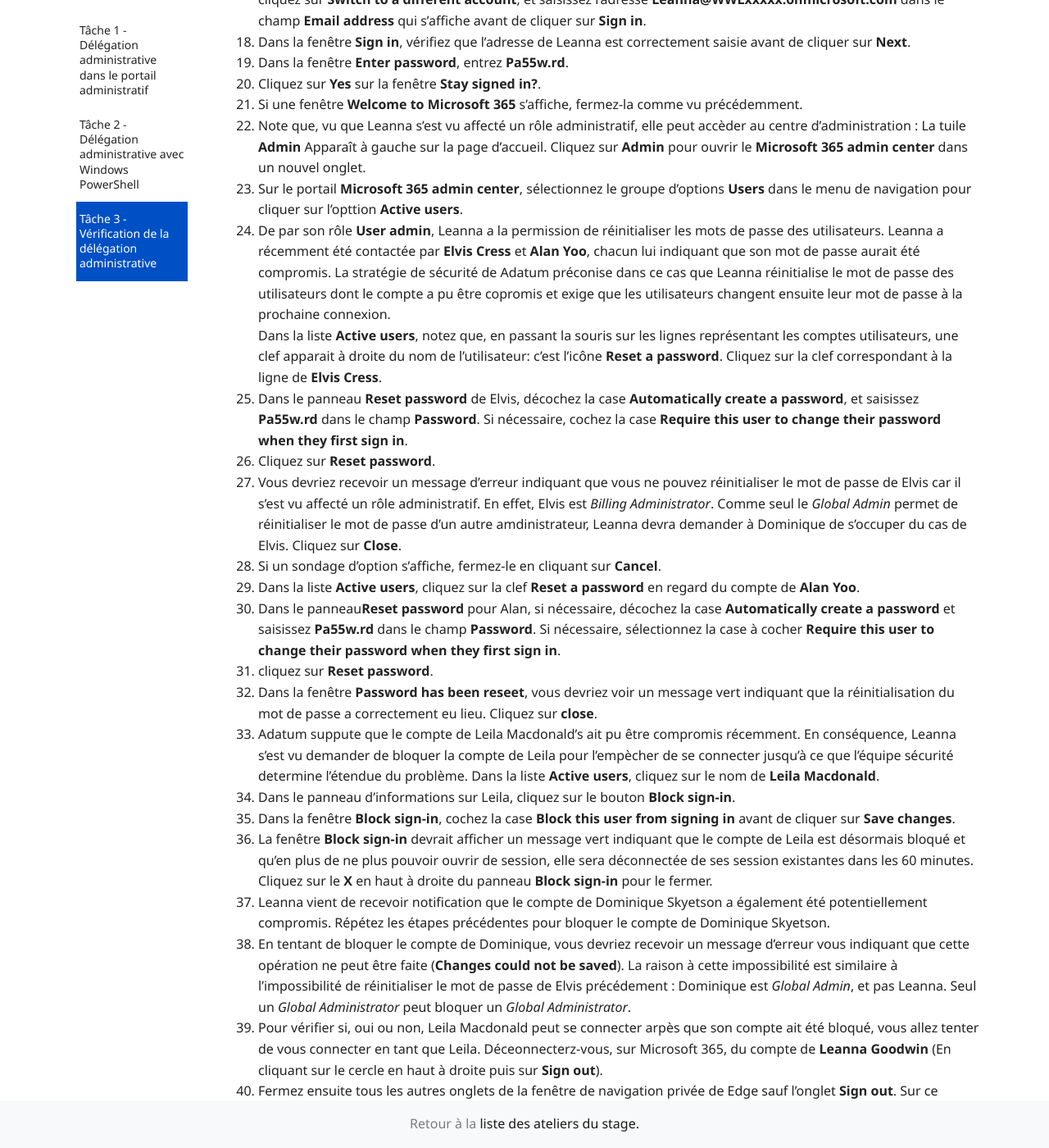
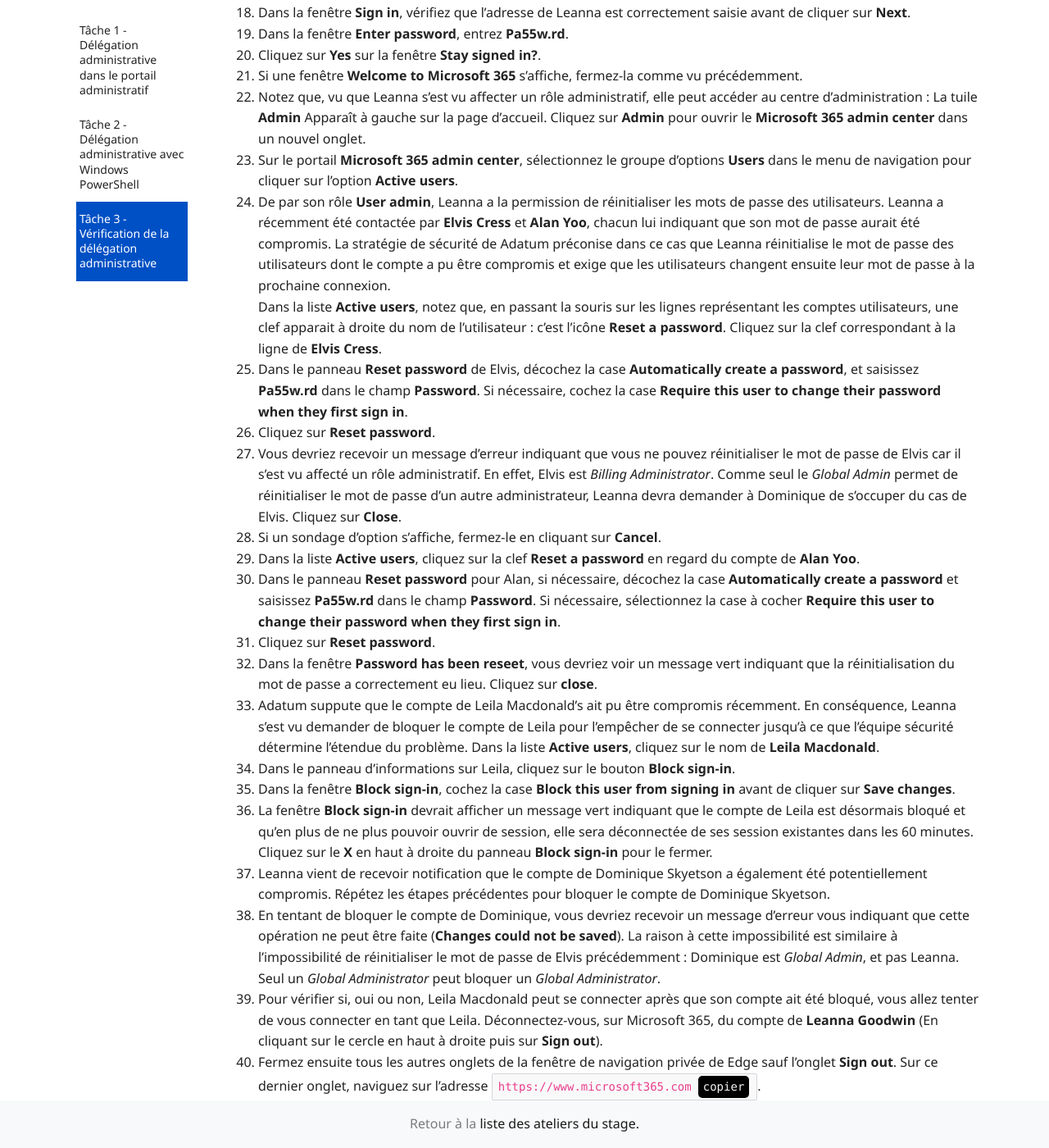
Before and after one commit to renaudwangler/ib-labs, a Jekyll site: the page built from msms030fr/lab2e5.md, in a window 1280 px wide and 1400 px high, scrolled down 3214 px. Shown: the whole window at 82% size. Built offline with Jekyll 4.4.1, drawn with Linux system fonts in a browser that asks for light colours; nearby versions of some CDN libraries; comment, search, counter and statistics services are not loaded; some of the changed text lies outside the part shown.

Commit message:
msms030fr-l2

````diff
--- a/msms030fr/lab2e5.md
+++ b/msms030fr/lab2e5.md
@@ -8,10 +8,13 @@ Dans cet exercice, en tant que Dominique Skyetson et pour le projet pilote Micro
 
 # Objectifs
 A la fin de cet exercice, vous aurez une meilleure connaissance de :
+- L'affectation de rôles administratifs par le centre d'administration
+- L'affectation de rôles avec Windows Powershell
+- L'interaction entre certains rôles administratifs
 
 ## Tâche 1 - Délégation administrative dans le portail administratif
-Connecté avec un compte *Global Admin*, vous allez commencer cet exercice par tester l'affectation de droits administratifs via le portial **Microsoft 365 Admin Center**.
-1. Vous devriez encore être connecté sur **LON-CL1** à l'issue du précéemier atelier. Le **Microsoft 365 admin center** devrait encore être resté ouvert dans votre navigateur et vous devriez y être connecté avec le compte *Dominique Skyetson*.
+Connecté avec un compte *Global Admin*, vous allez commencer cet exercice par tester l'affectation de droits administratifs via le portail **Microsoft 365 Admin Center**.
+1. Vous devriez encore être connecté sur **LON-CL1** à l'issue du précédent atelier. Le **Microsoft 365 admin center** devrait encore être resté ouvert dans votre navigateur et vous devriez y être connecté avec le compte *Dominique Skyetson*.
 1. Dans le portail **Microsoft 365 admin center**, dans le menu de navigation de gauche, ouvrez **Users** pour sélectionner **Active users**.
 1. Dans la liste **Active users**, cliquez sur le nom de **Elvis Cress**.
 1. Dans le panneau d'informations de Elvis Cress qui s'affiche, l'onglet **Account** est affiché par défaut. Descendez dans la section **Roles** pour cliquer sur **Manage roles**.
@@ -20,79 +23,78 @@ Connecté avec un compte *Global Admin*, vous allez commencer cet exercice par t
 1. Dans la liste complète des rôles qui apparait en dessous, dans la catégorie **Other**, cochez la case à gauche du rôle **Billing administrator**, aavnt de cliquer sur **Save changes**.
 1. Cliquez ensuite sur le **X** en haut à droite afin de fermer le panneau **Manage admin roles**. Vous êtes de retour sur la liste des utilisateurs.
 1. Répétez les étapes précédentes pour affecter le rôle **User Administrator** à **Leanna Goodwin**.(Ce rôle fait partie de la liste des rôles administratifs les plus utilisés, vous n'aurez pas besoin de cliquer sur **Show all by category**).
-1. Restez connecté sur la machine virtulle LON-CL1 pour la tâche suivante.
+1. Restez connecté sur la machine virtuelle LON-CL1 pour la tâche suivante.
 
 ## Tâche 2 - Délégation administrative avec Windows PowerShell
 Cette tâche est assez similaire à la précédente, mais vous allez la réaliser avec l'outillage Windows Powershell.
 1. Vous devriez être toujours connecté sur la machine virtuelle LON-CL1, avec l'outil **Administrator : Windows Powershell ISE** réduit dans la barre des tâches. Agrandissez en la fenêtre (ou relancez l'outil en administrateur si vous l'aviez fermé).
 1. Vous allez d'abord vous (re)connecter à l'environnement Microsoft 365 avec le module Microsoft Graph. Utilisez la commande suivante :
-1. You should begin by running the following command that connects your PowerShell session to the Microsoft Online Service:
 	```Connect-MgGraph -scopes user.Read.All,RoleManagement.ReadWrite.Directory``
-1. Dans la fenêtre **Sign in** qui apparaît, connectez vous avec le compte de Dominique Skyetson : **dom@WWLxxxxx.onmicrosoft.com** et son mot de passe (**ibForm@tion**).
-1. dans la fenêtre **Permission requested**, cochez la case **Consent on behalf of your organization** et cliquez sur **Accept**.
+1. Dans la fenêtre **Sign in** qui apparaît, connectez-vous avec le compte de Dominique Skyetson : **dom@WWLxxxxx.onmicrosoft.com** et son mot de passe (**ibForm@tion**).
+1. Dans la fenêtre **Permission requested**, cochez la case **Consent on behalf of your organization** et cliquez sur **Accept**.
 1. Pour voir tous les rôles diponibles, vous poubvez utiliser la commande suivante :
 	```Get-MgRoleManagementDirectoryRoleDefinition |Select-Object -Property DisplayName,Description | Out-GridView```
 1. Dominique souhaite affecter le rôle **Service support administrator** à **Nona Snider**. Pour ce faire, vous pouvez urtiliser la commande suivante :
 	```New-MgRoleManagementDirectoryRoleAssignment -DirectoryScopeId '/' -RoleDefinitionId (Get-MgRoleManagementDirectoryRoleDefinition | where DisplayName -eq 'Service support administrator').Id -PrincipalId (Get-MgUser -Search 'DisplayName:nona' -ConsistencyLevel eventual).Id```
 1. Vous souhaitez désormais vérifier quels utilisateurs se sont vu affecter quels rôles. Pour réaliser cette recherche en Powershell, vous pouvez utiliser la commande suivante :
 	```Get-MgRoleManagementDirectoryRoleAssignment -Filter "roleDefinitionId eq '$((Get-MgRoleManagementDirectoryRoleDefinition |Select-Object -Property DisplayName,Description,Id | Out-GridView -PassThru).Id)'" | ForEach-Object {Get-MgUser -UserId $_.PrincipalId -ErrorAction SilentlyContinue}```
-1. Dans la fenêtre affichant la liste des rôles, sélectionnez la ligne **Service Support Administrator** (Vous pouvez cliquer sur le tire de colonne **DisplayName** pour en trier le contenu) et cliquez sur **OK**.
+1. Dans la fenêtre affichant la liste des rôles, sélectionnez la ligne **Service Support Administrator** (Vous pouvez cliquer sur le titre de colonne **DisplayName** pour en trier le contenu) et cliquez sur **OK**.
 1. Vérifiez que le compte de **Nona Snider** est dans la liste des utilisateurs a qui le rôle **Service support administrator** A été affecté.
 	>**Note :** Vous pouvez utiliser la même commande pour vérifier les utilisateurs à qui a été affecté le rôle **Billing Administrator**. Vous devriez ainsi pouvoir retrouver le compte de **Elvis Cress**.
 1. Laissez l'outil **Windows Powershell ISE** ouvert pour d'autres opération dans la suite des ateliers, vous pouvez le réduire en icône dans la barre des tâches.
 
 ## Tâche 3 - Vérification de la délégation administrative
-Dans cette tâche, Dominique va vérifier la délégation administrative mise en oeuvre précédemment, concernant les utilisateurs Allan Yoo et Leanna Goodwin. En se connectant sur le portail 365 avec le compte de chacun, il sera possible de confirmer les opérations administratives disponibe à ces administrateurs. Au final, en tant que Leanna Goodwin, récemment promue au rand d'administratrice des utilisateurs de Adatum, vous réaliserez quelques opérations de maintenance des utilisateurs, comme réinitialiser les mots de passe ou bloquer un compte utilisateur.
-1. Vous devriez encore être connecté sur **LON-CL1** à l'issue du précéemier atelier. Le **Microsoft 365 admin center** devrait encore être resté ouvert dans votre navigateur et vous devriez y être connecté avec le compte *Dominique Skyetson*.
+Dans cette tâche, Dominique va vérifier la délégation administrative mise en oeuvre précédemment, concernant les utilisateurs Allan Yoo et Leanna Goodwin. En se connectant sur le portail 365 avec le compte de chacun, il sera possible de confirmer les opérations administratives disponibles à ces administrateurs. Au final, en tant que Leanna Goodwin, récemment promue au rang d'administratrice des utilisateurs de Adatum, vous réaliserez quelques opérations de maintenance des utilisateurs, comme réinitialiser les mots de passe ou bloquer un compte utilisateur.
+1. Vous devriez encore être connecté sur **LON-CL1** à l'issue du précédent atelier. Le **Microsoft 365 admin center** devrait encore être resté ouvert dans votre navigateur et vous devriez y être connecté avec le compte *Dominique Skyetson*.
 1. Dans le portail **Microsoft 365 admin center**, dans le menu de navigation de gauche, ouvrez **Users** pour sélectionner **Active users**.
 1. Dans la liste **Active users**, cliquez sur le nom de **Alan Yoo**.
 1. Dans le panneau d'informations sur **Alan Yoo**, l'onglet **Account** est affiché par défaut. Sous la section **Roles**, vous devriez voir que Alan est un simple utilisateur de la solution : **No administrator access**. Cliquez sur le **X** en haut à droite pour fermer le panneau d'informations sur Alan.
 1. Dans la liste **Active users**, cliquez sur **Leanna Goodwin**.
-1. Dans le panneau d'informations sur **Leanna Goodwin**, l'onglet **Account** est affiché par défaut. Sous la section **Roles**, vous devriez voir que Leanna adminsitratrice des utilisateurs : **User Administrator**. Cliquez sur le **X** en haut à droite pour fermer le panneau d'informations de Leanna.
-1. Utilisez le menu en haut à droite de votre navigateur **Edge** pour ouvrir une nouvelle fenêtre de navigation privée (**New InPrivate window).
+1. Dans le panneau d'informations sur **Leanna Goodwin**, l'onglet **Account** est affiché par défaut. Sous la section **Roles**, vous devriez voir que Leanna administratrice des utilisateurs : **User Administrator**. Cliquez sur le **X** en haut à droite pour fermer le panneau d'informations de Leanna.
+1. Utilisez le menu en haut à droite de votre navigateur **Edge** pour ouvrir une nouvelle fenêtre de navigation privée (**New InPrivate window**).
 1. Dans cette nouvelle fenêtre privée, saisissez l'adresse ```https://www.microsoft365.com``` pour vous rendre sur le portail Microsoft 365.
 1. Vous allez commencer par vous connecter avec le compte de **Alan Yoo**. Cliquez sur **Sign In**
 1. Dans la fenêtre **Sign-in**, entrez **Alan@WWLxxxxx.onmicrosoft.com** (remplacez bien par votre préfixe de tenant).
 1. Dans la fenêtre **Enter password**, tapez **Pa55w.rd****.
-1. Dans la fenêtre **Update your pasword**, changez le mot de passe de Alan comme déjà vu prédemment de **Pa55w.rd** vers **ibForm@tion**.
+1. Dans la fenêtre **Update your pasword**, changez le mot de passe de Alan comme déjà vu précédemment de **Pa55w.rd** vers **ibForm@tion**.
 1. Dans la fenêtre **Stay signed in?**, cliquez sur **Yes**.
 1. Si une fenêtre **Welcome to Microsoft 365** apparait, cliquez deux fois sur la flèche de droite pour pouvoir la fermer.
 1. Notez que sur la page d'accueil de **Microsoft 365**, Alan n'a pas d'option **Admin** pour ouvrir le portail d'administration.
-	Vous venez donc de vérifier que Alan ne peut accèder au **Microsoft 365 admin center** puisqu'il ne s'est vu affecter aucun rôle administratif.
-1. Dans **Microsoft Edge**, en haut à droite de la page, cliquez sur l'icone utilisateur de **Alan Yoo** (Le cercle contenant ses initiales **AY**), et cliquez sur **Sign out.**
+	Vous venez donc de vérifier que Alan ne peut accéder au **Microsoft 365 admin center** puisqu'il ne s'est vu affecter aucun rôle administratif.
+1. Dans **Microsoft Edge**, en haut à droite de la page, cliquez sur l'icône utilisateur de **Alan Yoo** (Le cercle contenant ses initiales **AY**), et cliquez sur **Sign out.**
 1. Vous allez désormais vous connecter avec le compte de **Leanna Goodwin**. Dans votre page actuelle sur **Edge** en navigation privée, vous devriez être face à un message indiquant **Alan, you're signed out now**. Sur cette page, cliquez sur **Switch to a different account**, et saisissez l'adresse **Leanna@WWLxxxxx.onmicrosoft.com** dans le champ **Email address** qui s'affiche avant de cliquer sur **Sign in**.
 1. Dans la fenêtre **Sign in**, vérifiez que l'adresse de Leanna est correctement saisie avant de cliquer sur **Next**.
 1. Dans la fenêtre **Enter password**, entrez **Pa55w.rd**.
 1. Cliquez sur **Yes** sur la fenêtre **Stay signed in?**.
 1. Si une fenêtre **Welcome to Microsoft 365** s'affiche, fermez-la comme vu précédemment.
-1. Note que, vu que Leanna s'est vu affecté un rôle administratif, elle peut accèder au centre d'administration : La tuile **Admin** Apparaît à gauche sur la page d'accueil. Cliquez sur **Admin** pour ouvrir le **Microsoft 365 admin center** dans un nouvel onglet.
-1. Sur le portail **Microsoft 365 admin center**, sélectionnez le groupe d'options **Users** dans le menu de navigation pour cliquer sur l'opttion **Active users**.
-1. De par son rôle **User admin**, Leanna a la permission de réinitialiser les mots de passe des utilisateurs. Leanna a récemment été contactée par **Elvis Cress** et **Alan Yoo**, chacun lui indiquant que son mot de passe aurait été compromis. La stratégie de sécurité de Adatum préconise dans ce cas que Leanna réinitialise le mot de passe des utilisateurs dont le compte a pu être copromis et exige que les utilisateurs changent ensuite leur mot de passe à la prochaine connexion.
-Dans la liste **Active users**, notez que, en passant la souris sur les lignes représentant les comptes utilisateurs, une clef apparait à droite du nom de l'utilisateur: c'est l'icône **Reset a password**. Cliquez sur la clef correspondant à la ligne de  **Elvis Cress**.
+1. Notez que, vu que Leanna s'est vu affecter un rôle administratif, elle peut accéder au centre d'administration : La tuile **Admin** Apparaît à gauche sur la page d'accueil. Cliquez sur **Admin** pour ouvrir le **Microsoft 365 admin center** dans un nouvel onglet.
+1. Sur le portail **Microsoft 365 admin center**, sélectionnez le groupe d'options **Users** dans le menu de navigation pour cliquer sur l'option **Active users**.
+1. De par son rôle **User admin**, Leanna a la permission de réinitialiser les mots de passe des utilisateurs. Leanna a récemment été contactée par **Elvis Cress** et **Alan Yoo**, chacun lui indiquant que son mot de passe aurait été compromis. La stratégie de sécurité de Adatum préconise dans ce cas que Leanna réinitialise le mot de passe des utilisateurs dont le compte a pu être compromis et exige que les utilisateurs changent ensuite leur mot de passe à la prochaine connexion.
+Dans la liste **Active users**, notez que, en passant la souris sur les lignes représentant les comptes utilisateurs, une clef apparait à droite du nom de l'utilisateur : c'est l'icône **Reset a password**. Cliquez sur la clef correspondant à la ligne de  **Elvis Cress**.
 1. Dans le panneau **Reset password** de Elvis, décochez la case **Automatically create a password**, et saisissez **Pa55w.rd** dans le champ **Password**. Si nécessaire, cochez la case **Require this user to change their password when they first sign in**.
 1. Cliquez sur **Reset password**.
-1. Vous devriez recevoir un message d'erreur indiquant que vous ne pouvez réinitialiser le mot de passe de Elvis car il s'est vu affecté un rôle administratif. En effet, Elvis est *Billing Administrator*. Comme seul le *Global Admin* permet de réinitialiser le mot de passe d'un autre amdinistrateur, Leanna devra demander à Dominique de s'occuper du cas de Elvis. Cliquez sur **Close**.
+1. Vous devriez recevoir un message d'erreur indiquant que vous ne pouvez réinitialiser le mot de passe de Elvis car il s'est vu affecté un rôle administratif. En effet, Elvis est *Billing Administrator*. Comme seul le *Global Admin* permet de réinitialiser le mot de passe d'un autre administrateur, Leanna devra demander à Dominique de s'occuper du cas de Elvis. Cliquez sur **Close**.
 1. Si un sondage d'option s'affiche, fermez-le en cliquant sur **Cancel**.
 1. Dans la liste **Active users**, cliquez sur la clef **Reset a password** en regard du compte de **Alan Yoo**.
-1. Dans le panneau**Reset password** pour Alan, si nécessaire, décochez la case **Automatically create a password** et saisissez **Pa55w.rd** dans le champ **Password**. Si nécessaire,  sélectionnez la case à cocher **Require this user to change their password when they first sign in**.
-1. cliquez sur **Reset password**.
+1. Dans le panneau **Reset password** pour Alan, si nécessaire, décochez la case **Automatically create a password** et saisissez **Pa55w.rd** dans le champ **Password**. Si nécessaire,  sélectionnez la case à cocher **Require this user to change their password when they first sign in**.
+1. Cliquez sur **Reset password**.
 1. Dans la fenêtre **Password has been reseet**, vous devriez voir un message vert indiquant que la réinitialisation du mot de passe a correctement eu lieu. Cliquez sur **close**.
-1. Adatum suppute que le compte de Leila Macdonald's ait pu être compromis récemment. En conséquence, Leanna s'est vu demander de bloquer la compte de Leila pour l'empècher de se connecter jusqu'à ce que l'équipe sécurité determine l'étendue du problème. Dans la liste **Active users**, cliquez sur le nom de **Leila Macdonald**.
+1. Adatum suppute que le compte de Leila Macdonald's ait pu être compromis récemment. En conséquence, Leanna s'est vu demander de bloquer le compte de Leila pour l'empêcher de se connecter jusqu'à ce que l'équipe sécurité détermine l'étendue du problème. Dans la liste **Active users**, cliquez sur le nom de **Leila Macdonald**.
 1. Dans le panneau d'informations sur Leila, cliquez sur le bouton **Block sign-in**.
 1. Dans la fenêtre **Block sign-in**, cochez la case **Block this user from signing in** avant de cliquer sur **Save changes**.
 1. La fenêtre **Block sign-in** devrait afficher un message vert indiquant que le compte de Leila est désormais bloqué et qu'en plus de ne plus pouvoir ouvrir de session, elle sera déconnectée de ses session existantes dans les 60 minutes. Cliquez sur le **X** en haut à droite du panneau **Block sign-in** pour le fermer.
 1. Leanna vient de recevoir notification que le compte de Dominique Skyetson a également été potentiellement compromis. Répétez les étapes précédentes pour bloquer le compte de Dominique Skyetson.
-1. En tentant de bloquer le compte de Dominique, vous devriez recevoir un message d'erreur vous indiquant que cette opération ne peut être faite (**Changes could not be saved**). La raison à cette impossibilité est similaire à l'impossibilité de réinitialiser le mot de passe de Elvis précédement : Dominique est *Global Admin*, et pas Leanna. Seul un *Global Administrator* peut bloquer un *Global Administrator*.
-1. Pour vérifier si, oui ou non, Leila Macdonald peut se connecter arpès que son compte ait été bloqué, vous allez tenter de vous connecter en tant que Leila. Déceonnecterz-vous, sur Microsoft 365, du compte de **Leanna Goodwin** (En cliquant sur le cercle en haut à droite puis sur **Sign out**).
+1. En tentant de bloquer le compte de Dominique, vous devriez recevoir un message d'erreur vous indiquant que cette opération ne peut être faite (**Changes could not be saved**). La raison à cette impossibilité est similaire à l'impossibilité de réinitialiser le mot de passe de Elvis précédemment : Dominique est *Global Admin*, et pas Leanna. Seul un *Global Administrator* peut bloquer un *Global Administrator*.
+1. Pour vérifier si, oui ou non, Leila Macdonald peut se connecter après que son compte ait été bloqué, vous allez tenter de vous connecter en tant que Leila. Déconnectez-vous, sur Microsoft 365, du compte de **Leanna Goodwin** (En cliquant sur le cercle en haut à droite puis sur **Sign out**).
 1. Fermez ensuite tous les autres onglets de la fenêtre de navigation privée de Edge sauf l'onglet **Sign out**. Sur ce dernier onglet, naviguez sur l'adresse ```https://www.microsoft365.com```.
-1. Sur la page **Login | Microsoft 365**, cliquez sur **Switch to a different account**.
+1. Sur la page **Login - Microsoft 365**, cliquez sur **Switch to a different account**.
 1. Saisissez l'adresse **leila@WWLxxxxx.onmicrosoft.com** dans le champ **Email address** avant de cliquer sur **Sign in**.
 1. Sur la page **Sign in**, vérifiez l'adresse saisie pour Leila avant de cliquer sur **Next**.
 	>La fenêtre **Pick an account** devrait apparaître et afficher un message d'erreur rouge indiquant **Your account has been locked. Contact your support person to unlock it, then try again.**
-	Vous venez de vérifier que Leila (ou quelqu'un ayant obtenu son nom de connexion et son mot de passe) ne oeut ouvrir de session.
+	Vous venez de vérifier que Leila (ou quelqu'un ayant obtenu son nom de connexion et son mot de passe) ne peut ouvrir de session.
 1. Fermez maintenant la fenêtre de navigation privée de **Edge** et basculez sur votre autre fenêtre **Edge**, dans laquelle vous devriez être resté connecté sur l'environnement **Microsoft 365** en tant que Dominique Skyetson. La liste **Active users** devrait être affichée dans le portail **Microsoft 365 admin center** depuis les précédentes tâches.
-1. Après investigation, l'équipe sécurité de Adatum a déterminé que le compte de Leila Macdonald's n'a finalement pas été compromis; Il a ainsi été demandé à Dominique de supprimer le blocage du compte de Leila.
+1. Après investigation, l'équipe sécurité de Adatum a déterminé que le compte de Leila Macdonald's n'a finalement pas été compromis ; Il a ainsi été demandé à Dominique de supprimer le blocage du compte de Leila.
 Répétez les étapes vues précédemment pour débloquer le compte de Leila. (Notez que le panneau **Block sign-in** s'intitulera cette fois-ci **Unblock sign-in**).
-1. Dans le panneau **Unblock sign-in**, la case à cocher **Block this user from signing in** est actuellement cochée. Décochez la puis cliquez sur **Save changes**.
-1. Une fois que le compte de Leila a été dépbloqué, cliquez sur le **X** en haut à droite pour fermer le panneau **Unblock sign-in**.
+1. Dans le panneau **Unblock sign-in**, la case à cocher **Block this user from signing in** est actuellement cochée. Décochez-la puis cliquez sur **Save changes**.
+1. Une fois que le compte de Leila a été débloqué, cliquez sur le **X** en haut à droite pour fermer le panneau **Unblock sign-in**.
 # Fin de l'atelier 2
````
Also changed, not shown: msms030fr/lab2e1.md (+16 -16 lines), msms030fr/lab2e2.md (+21 -23 lines), msms030fr/lab2e3.md (+17 -17 lines), msms030fr/lab2e4.md (+21 -21 lines).
